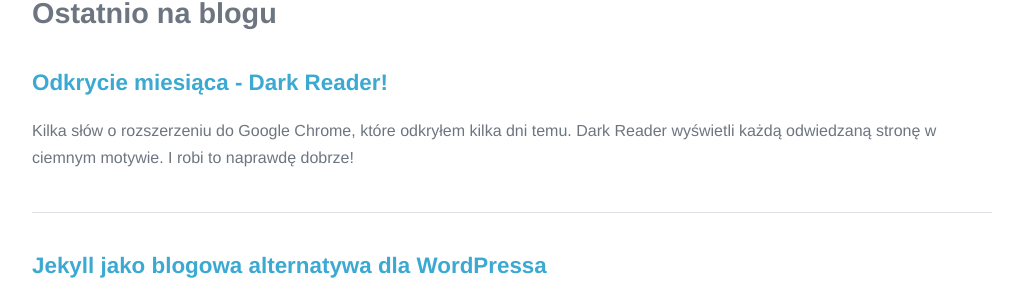
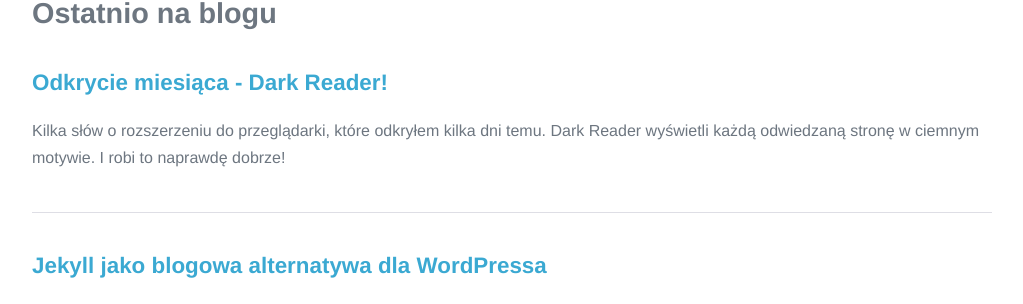
Before and after one commit to Nitrooos/Nitrooos.github.io, a Jekyll site: the page built from index.md, in a window 1280 px wide. Shown: the part 465-769 px from the top of the page, without its empty margins (128-1151 px from the left). Built offline with Jekyll 4.4.1, drawn with Linux system fonts in a browser that asks for light colours.

Commit message:
[NIT-12] Change excerpt text to be more generic

```diff
--- a/_posts/2019-12-03-darkreader.md
+++ b/_posts/2019-12-03-darkreader.md
@@ -6,7 +6,7 @@
 - chrome
 - plugin
 permalink: "/2019/12/dark-reader/"
-excerpt: "Kilka słów o rozszerzeniu do Google Chrome, które odkryłem kilka dni
+excerpt: "Kilka słów o rozszerzeniu do przeglądarki, które odkryłem kilka dni
   temu. Dark Reader wyświetli każdą odwiedzaną stronę w ciemnym motywie. I robi
   to naprawdę dobrze!"
 ---
```
